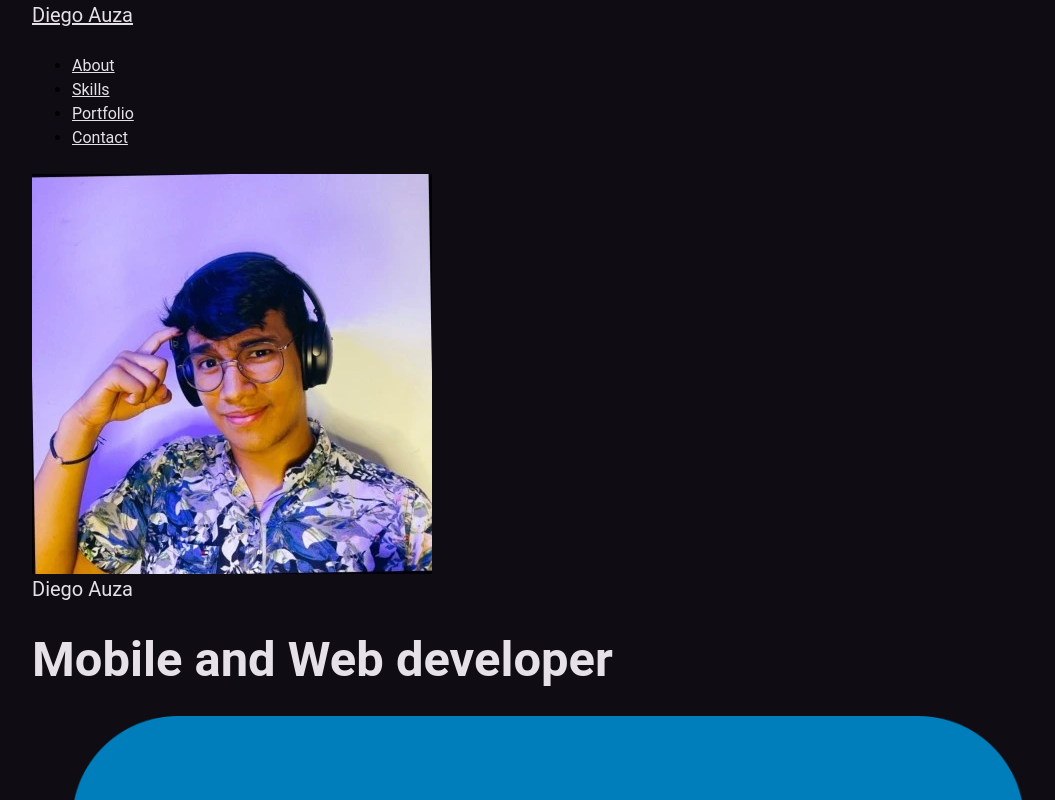
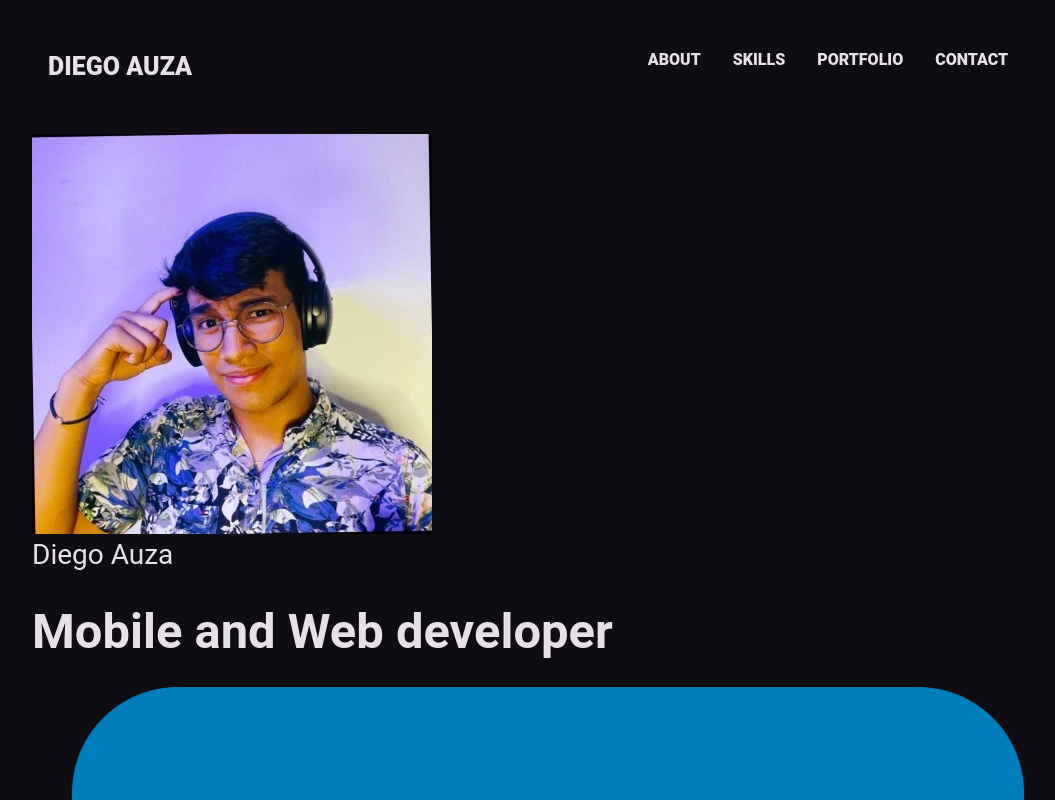
Before and after one commit to DiegoAuzaDev/DiegoAuzaDev_Portfolio, a React (Vite) app: page / in a window 1280 px wide. Shown: the top 800 px of the page, without its empty margins (112-1167 px from the left). Built offline with nearby package versions, Linux system fonts and the light colour scheme.

Commit message:
Header completed

```diff
--- a/src/page/header/Header.jsx
+++ b/src/page/header/Header.jsx
@@ -1,33 +1,37 @@
 
 function Header(){
     return (
-      <div className="container--color">
+      <>
         <header className="container">
           <div className="container--header">
-            <div>
-              <a href="*">
-                <p>Diego Auza</p>
+            <div className="header--title">
+              <a href="https://www.linkedin.com/in/diego-auza-a64b1b253/" role="link" aria-label="Go to Diego's linkedin profile">
+                Diego Auza
               </a>
             </div>
             <nav>
-              <ul>
+              <ul role="list">
                 <li>
-                  <a href="" aria-label="Go to the about section">
+                  <a href="" aria-label="Go to the about section" role="link">
                     About
                   </a>
                 </li>
                 <li>
-                  <a href="" aria-label="Go to the skills section">
+                  <a href="" aria-label="Go to the skills section" role="link">
                     Skills
                   </a>
                 </li>
                 <li>
-                  <a href="" aria-label="Go to the portfolio section">
+                  <a
+                    href=""
+                    aria-label="Go to the portfolio section"
+                    role="link"
+                  >
                     Portfolio
                   </a>
                 </li>
                 <li>
-                  <a href="" aria-label="Go to the contact section">
+                  <a href="" aria-label="Go to the contact section" role="link">
                     Contact
                   </a>
                 </li>
@@ -35,7 +39,7 @@ function Header(){
             </nav>
           </div>
         </header>
-      </div>
+      </>
     );
 }
 export default Header
--- a/src/style/style.css
+++ b/src/style/style.css
@@ -72,8 +72,6 @@ h5,
 h6,
 p,
 figure,
-ul,
-ol,
 blockquote,
 dl,
 dd {
@@ -253,6 +251,76 @@ h6 {
   }
 }
 p {
+    font-size: 1.25rem; /* Default font size for <p> elements */
     color: var(--md-sys-color-on-background);
-    font-size: 1.25rem;
 }
+
+@media only screen and (min-width: 45em) {
+    p {
+        font-size: 1.5rem;
+    }
+}
+
+@media only screen and (min-width: 60em) {
+    p {
+        font-size: 1.75rem;
+    }
+}
+
+/*  ---------- HEADER ------------------ */
+/* Adjust padding and change display to column on smaller screens */
+@media only screen and (max-width: 60em) {
+    .container--header {
+        display: flex;
+        flex-direction: column;
+        align-items: center;
+        padding-top: 2rem;
+        padding-bottom: 2rem;
+    }
+
+    .container--header ul {
+        margin-top: 1rem;
+    }
+
+    .header--title {
+        font-size: 1.563rem;
+        margin-bottom: 1rem;
+    }
+
+    .container--header a {
+        margin-bottom: 0.5rem;
+    }
+}
+
+.container--header {
+    padding-top: 2rem;
+    padding-bottom: 2rem;
+    display: flex;
+    justify-content: space-between;
+}
+.container--header ul {
+    display: flex;
+}
+.header--title {
+    display: flex;
+    font-size: 1.563rem;
+}
+.container--header a {
+    padding: 1rem;
+    text-decoration: none;
+    text-transform: uppercase;
+    font-weight: 800;
+}
+
+.container--header a:hover,
+.container--header a:focus {
+    outline: 2px solid var(--md-sys-color-primary); /* Adjust the color as needed */
+}
+.container--header a:hover,
+.container--header a:focus {
+    background-color: var(--md-sys-color-primary); /* Adjust the color as needed */
+    color: var(--md-sys-color-on-primary); /* Adjust the color as needed */
+}
+.container--header a {
+    transition: background-color 0.3s ease, color 0.3s ease;
+}
```
